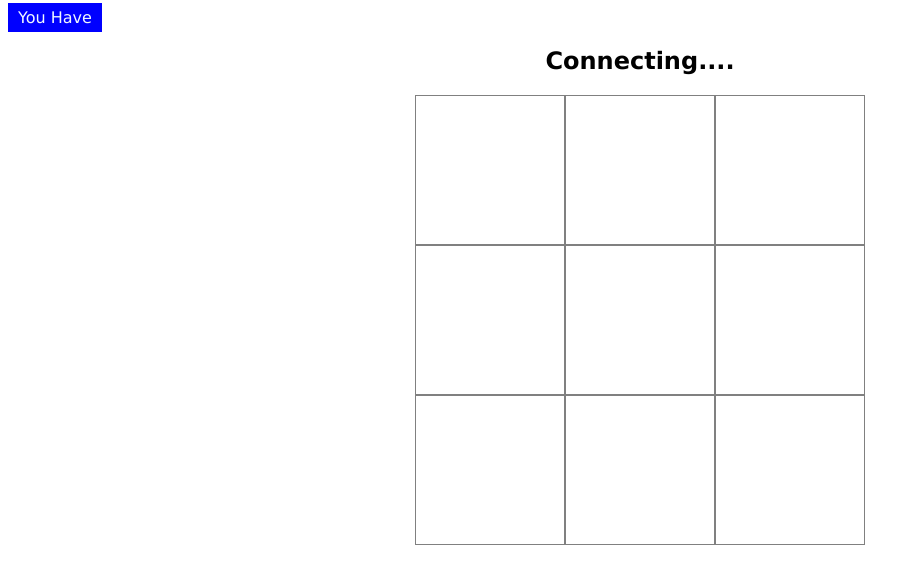
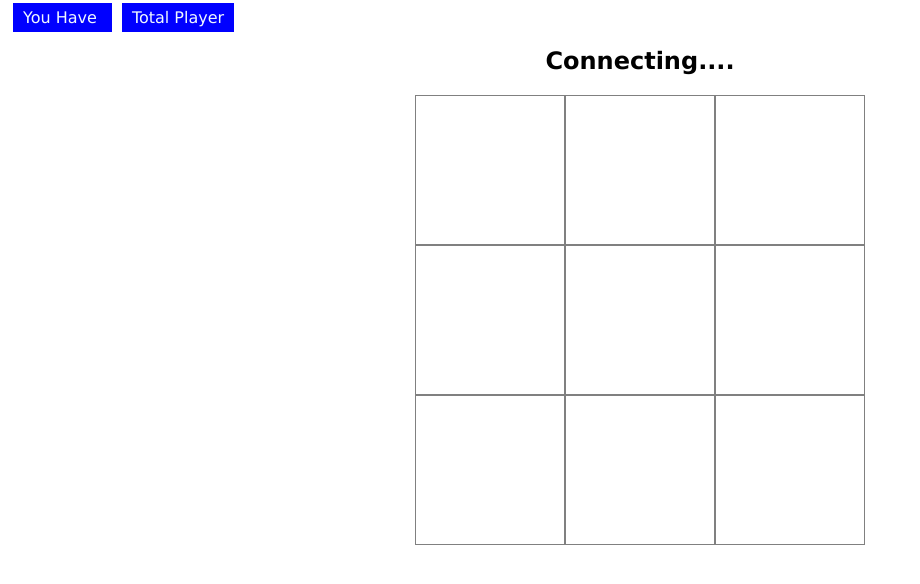
Before and after one commit to bhautikn/TicTacToe, a website: page public/index.html in a window 1280 px wide. Shown: the whole page, without its empty margins (0-920 px from the left). Drawn offline with nearby package versions, Linux system fonts and the light colour scheme; no server answers.

Commit message:
count of total clients

```diff
--- a/index.js
+++ b/index.js
@@ -25,6 +25,7 @@ let clients = {};
 let clientsArray = [];
 let isAnyWinner = false;
 let arr = [];
+let clientCounter = 0;
 for (let i = 0; i < 9; i++)
     arr.push('');
 
@@ -57,6 +58,7 @@ function isAnyWin(){
 }
 
 io.on('connection', socket => {
+    io.emit('new_connect', ++clientCounter);
     if (clientsArray.length < 2) {
         let obj = {};
         if (clientsArray.length === 0) {
@@ -78,6 +80,7 @@ io.on('connection', socket => {
         console.log(clients);
     }
     socket.on('disconnect', ()=>{
+        io.emit('new_connect', --clientCounter);
         io.emit('notice', 'other player is disconnected');
         if(clientsArray[0] == socket.id){
             clientsArray.splice(0,1);
--- a/public/index.html
+++ b/public/index.html
@@ -8,9 +8,10 @@
     <link rel="stylesheet" href="style.css" type="text/css">
 </head>
 <body>
-    <span style="background-color: blue;padding: 5px 10px;color: aliceblue;">
+    <span class="info">
         You Have <span class="symbol"></span>
     </span>
+    <span class="info">Total Player <span class="connected"></span></span>
     <h2 id="whoistern" style="text-align: center;">Connecting....</h2>
     <div class="container">
         <div class="game-div"></div>
--- a/public/script.js
+++ b/public/script.js
@@ -26,7 +26,9 @@ socket.on('WhatMySymbol', symbol => {
     WhatMySymbol = symbol;
     document.querySelector('.symbol').innerHTML = WhatMySymbol;
 })
-
+socket.on('new_connect', (count)=>{
+    document.querySelector('.connected').innerHTML = count;
+})
 socket.on('win', (who, arr) => {
     document.getElementById('whoistern').innerHTML = who;
     for (let i of arr) {
--- a/public/style.css
+++ b/public/style.css
@@ -26,7 +26,12 @@ button {
     transition-duration: 500ms;
     user-select: none;
 }
-
+.info{
+    background-color: blue;
+    padding: 5px 10px;
+    color: aliceblue;
+    margin: 0 5px;
+}
 .game-div:hover {
     transition-duration: 500ms;
     background-color: lightgreen;
```
